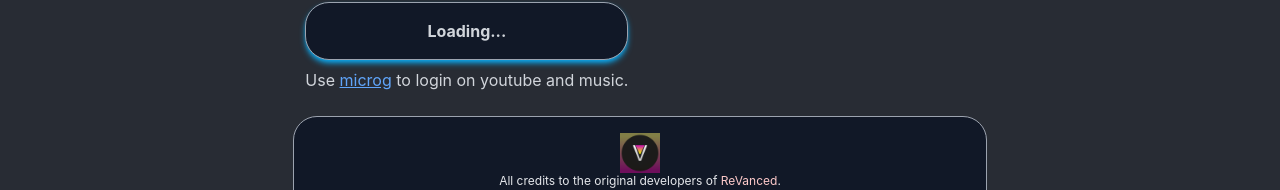
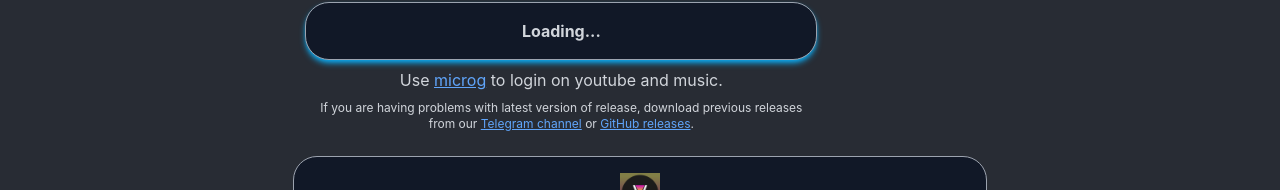
Before and after one commit to revanced-apks/web, a React (Vite) app: page / in a window 1280 px wide. Shown: the part 172-362 px from the top of the page. Built offline with nearby package versions, Linux system fonts and the light colour scheme; no server answers; the HTML template or start-up script is replaced by a standard one.

Commit message:
Troubleshoot message for latest version of apks

```diff
--- a/src/App.jsx
+++ b/src/App.jsx
@@ -57,6 +57,7 @@ const App = () => {
               </a>{" "}
               to login on youtube and music.
             </p>
+            <p className="text-gray-300 max-w-lg text-xs">If you are having problems with latest version of release, download previous releases from our <a href="https://t.me/revanced_apks_web">Telegram channel</a> or <a href="https://github.com/revanced-apks/build-apps/releases">GitHub releases</a>.</p>
           </div>
           <div className="pt-5 md:pt-0 space-y-2 md:pl-5">
             <h1 className="text-2xl text-gray-200 font-extrabold underline">
```
